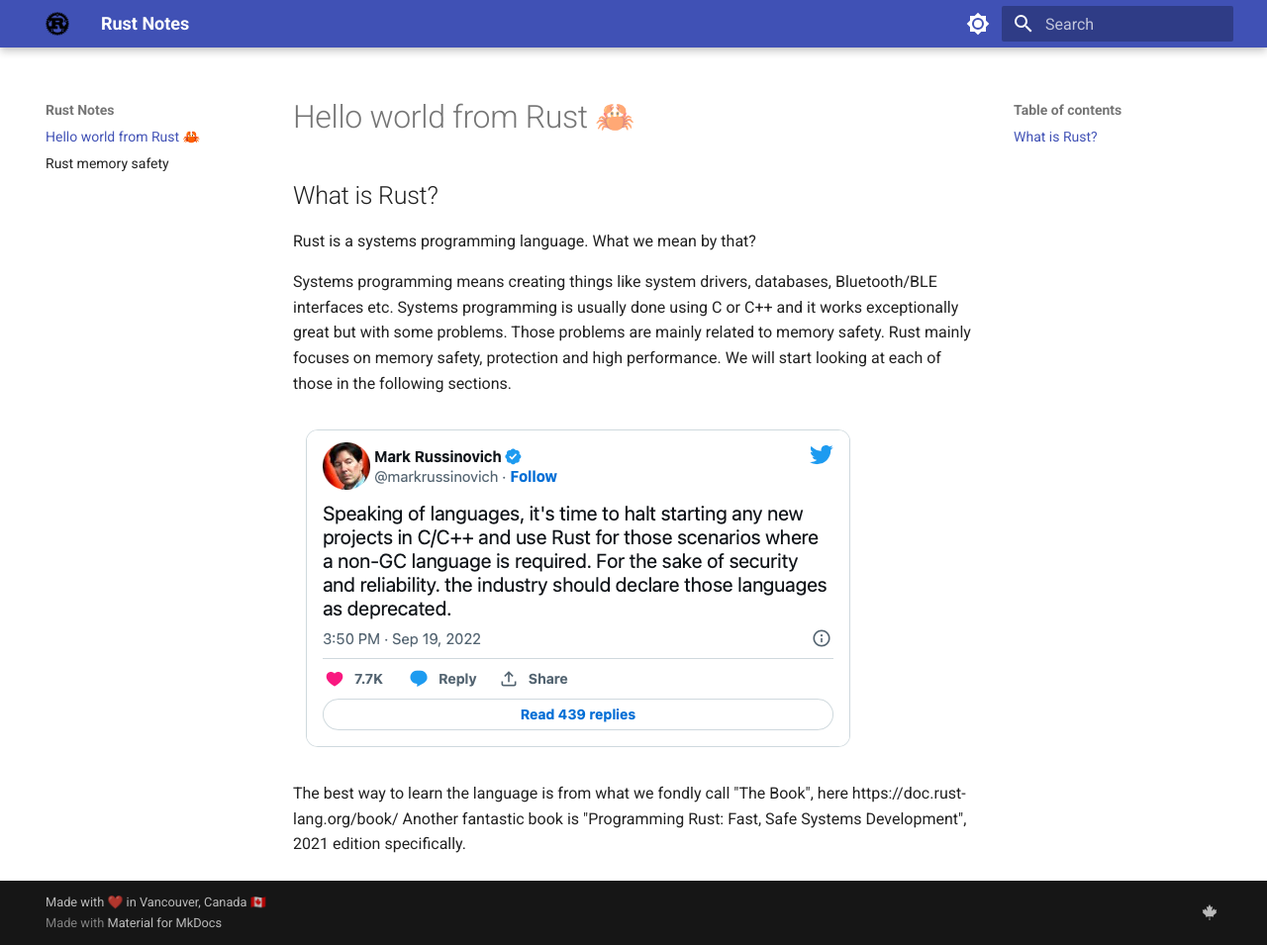
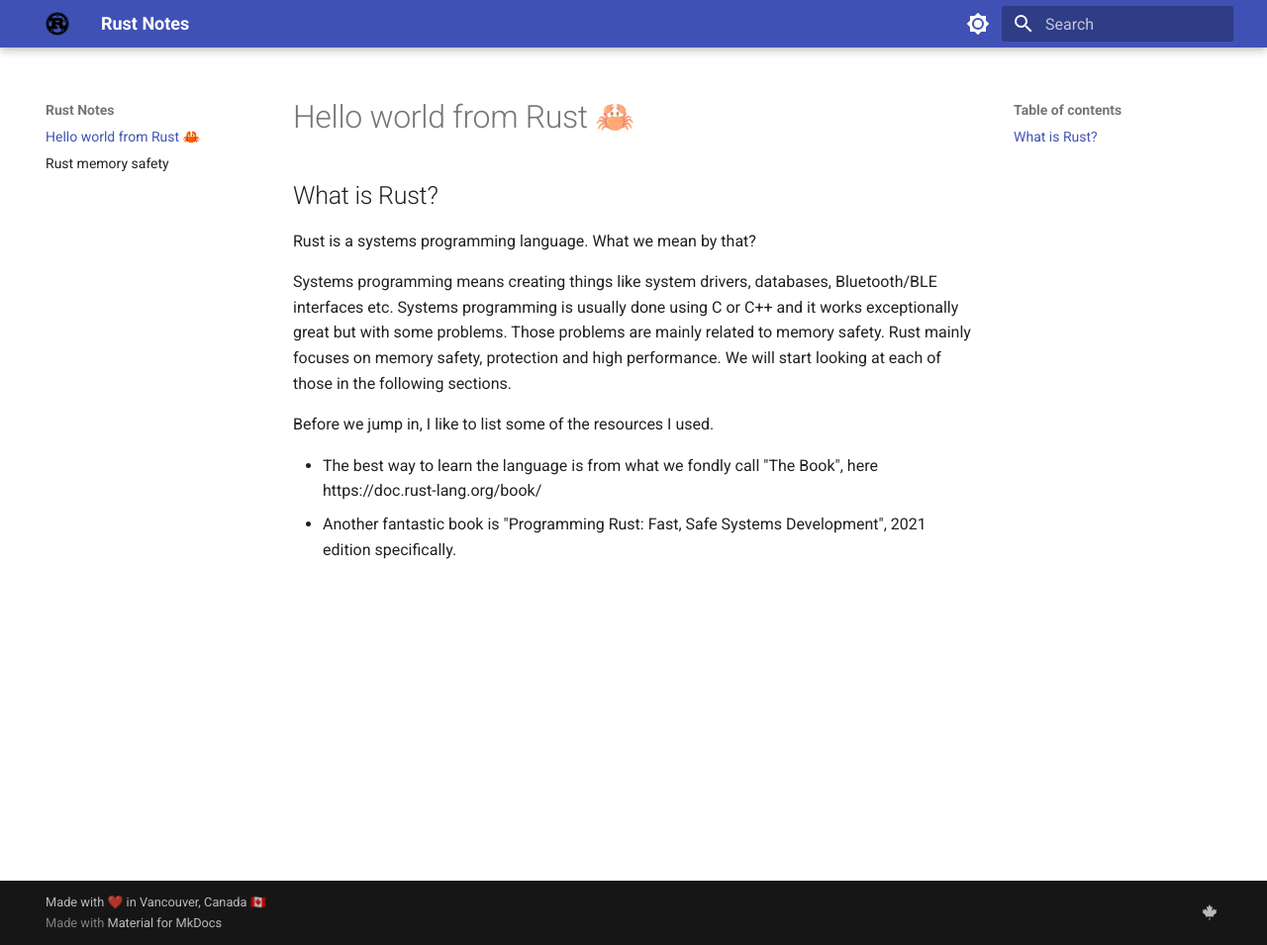
Before and after one commit to karthikaiyasamy/rustnotes, an MkDocs documentation site: the page built from docs/index.md, in a window 1280 px wide and 955 px high. Shown: the whole window at 99% size. Built offline with MkDocs 1.6.1 and Material for MkDocs 9.7.7, drawn with Linux system fonts in a browser that asks for light colours.

Commit message:
Cosmetic changes

```diff
--- a/docs/index.md
+++ b/docs/index.md
@@ -8,7 +8,7 @@
 Those problems are mainly related to memory safety. Rust mainly focuses on memory safety, protection and high performance.
 We will start looking at each of those in the following sections.
 
-![Image title](assets/mark_tweet.png){ align=center }
+Before we jump in, I like to list some of the resources I used.
 
-The best way to learn the language is from what we fondly call "The Book", here https://doc.rust-lang.org/book/
-Another fantastic book is "Programming Rust: Fast, Safe Systems Development", 2021 edition specifically.
+* The best way to learn the language is from what we fondly call "The Book", here https://doc.rust-lang.org/book/
+* Another fantastic book is "Programming Rust: Fast, Safe Systems Development", 2021 edition specifically.
--- a/mkdocs.yml
+++ b/mkdocs.yml
@@ -20,6 +20,7 @@
   logo: assets/logo.png
   features:
     - navigation.sections
+  favicon: assets/logo.png
 markdown_extensions:
   - attr_list
   - md_in_html
```
Also changed, not shown: docs/Rust memory safety.md (+2 -0 lines).
